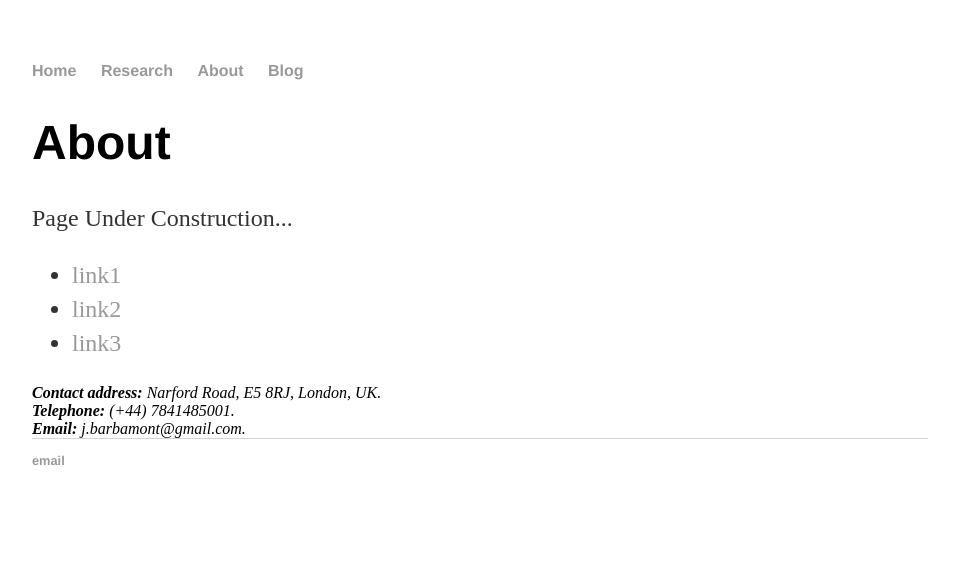
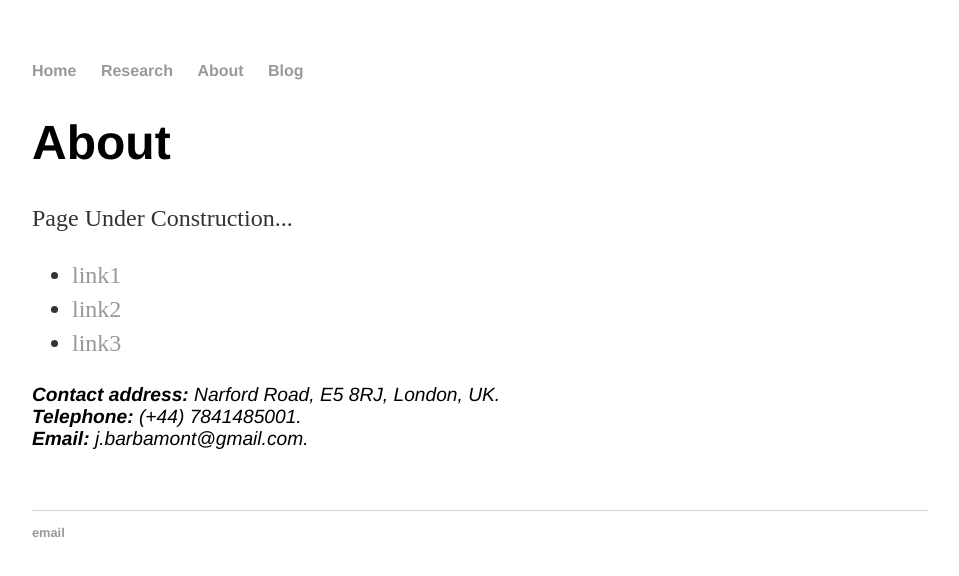
Before and after one commit to josebarbamontoya/josebarbamontoya.github.io, a Jekyll site: the page built from about/index.html, in a window 1280 px wide. Shown: the top 576 px of the page, without its empty margins (160-1119 px from the left). Built offline with Jekyll 4.4.1, drawn with Linux system fonts in a browser that asks for light colours.

Commit message:
Update main.css

```diff
--- a/css/main.css
+++ b/css/main.css
@@ -20,10 +20,10 @@
 ul.posts { margin: 20px auto 40px; font-size: 1.5em; }
 ul.posts li { list-style: none; }
 
-/* CV */
-.cv { margin: 0px 0px 60px; }
-.cv h1 { font-size: 3em; }
-.cv h2 { font-size: 2em; }
-.cv address, .cv .download { font-family: 'Helvetica', 'Arial', 'Sans-Serif'; }
-.cv address, .cv p { font-size: 1.2em; }
-.cv .download { float: right; font-size: .8em; text-transform: uppercase; }
+/* About */
+.about { margin: 0px 0px 60px; }
+.about h1 { font-size: 3em; }
+.about h2 { font-size: 2em; }
+.about address, .cv .download { font-family: 'Helvetica', 'Arial', 'Sans-Serif'; }
+.about address, .cv p { font-size: 1.2em; }
+.about .download { float: right; font-size: .8em; text-transform: uppercase; }
```
